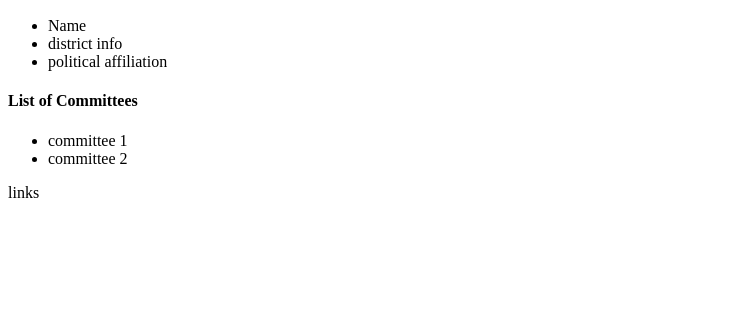
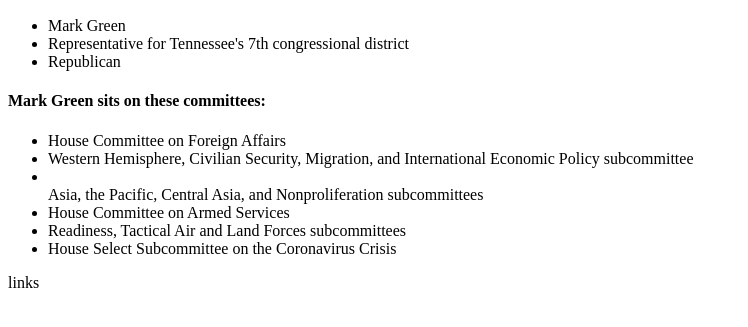
Before and after one commit to sorachung/congressRep, a plain HTML site: page index.html in a window 1280 px wide. Shown: the part 311-638 px from the top of the page, without its empty margins (0-748 px from the left). Drawn offline with Linux system fonts and the light colour scheme.

Commit message:
added content into placeholders

```diff
--- a/index.html
+++ b/index.html
@@ -9,18 +9,23 @@
 <body>
     <article class="rep">
         <section class="rep__basic-info">
-            <img src="https://www.govtrack.us/static/legislator-photos/412819-100px.jpeg" alt="mark green, representative" />
+            <img src="https://www.govtrack.us/static/legislator-photos/412819-200px.jpeg" alt="mark green, representative" />
             <ul class="basic-info__list">
-                <li>Name</li>
-                <li>district info</li>
-                <li>political affiliation</li>
+                <li>Mark Green</li>
+                <li>Representative for Tennessee's 7th congressional district</li>
+                <li>Republican</li>
             </ul>
 
             <section class="basic-info__committees">
-                <h4>List of Committees</h4>
+                <h4>Mark Green sits on these committees:</h4>
                 <ul>
-                    <li>committee 1</li>
-                    <li>committee 2</li>
+                    <li>House Committee on Foreign Affairs</li>
+                    <li class="subcommittee">Western Hemisphere, Civilian Security, Migration, and International Economic Policy subcommittee</li>
+                    <li class="subcommittee"></li>Asia, the Pacific, Central Asia, and Nonproliferation subcommittees</li>
+
+                    <li>House Committee on Armed Services</li>
+                    <li class="subcommittee">Readiness, Tactical Air and Land Forces subcommittees</li>
+                    <li>House Select Subcommittee on the Coronavirus Crisis</li>
                 </ul>
             </section>
         </section>
```
